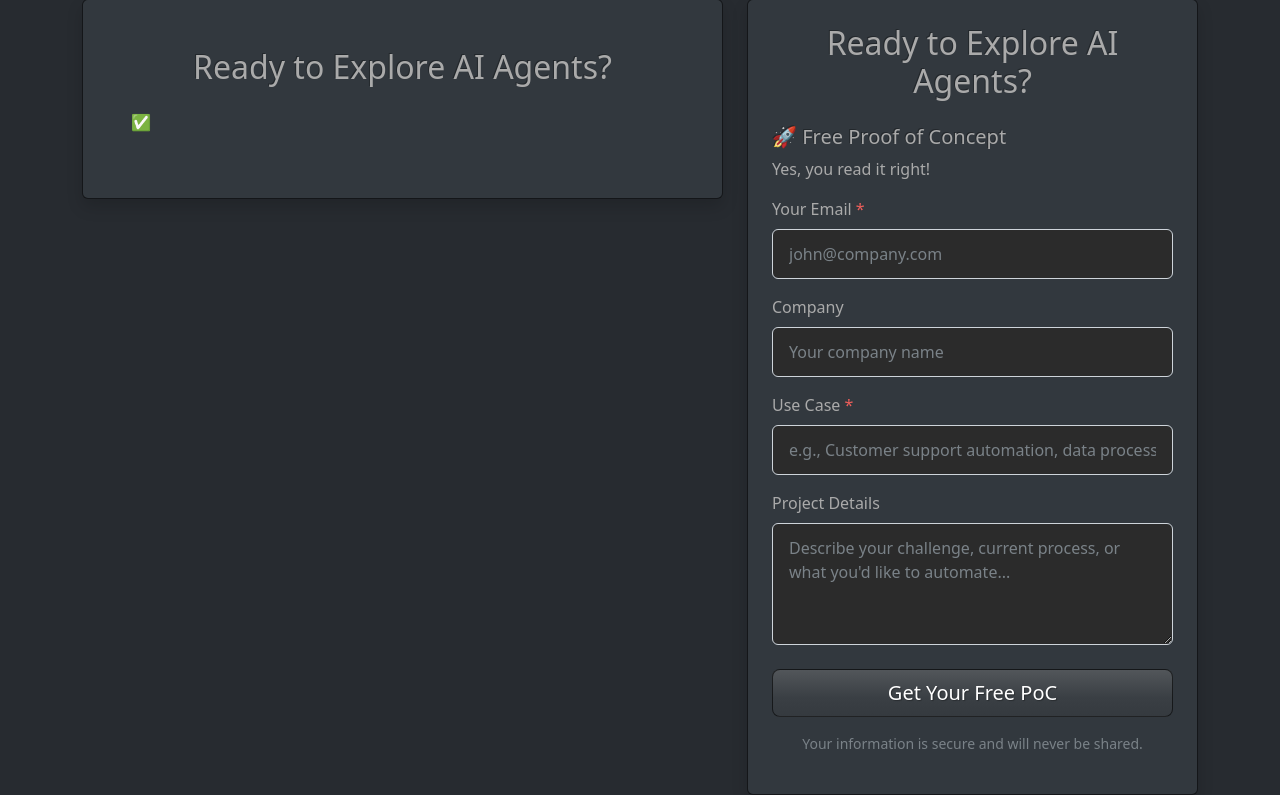
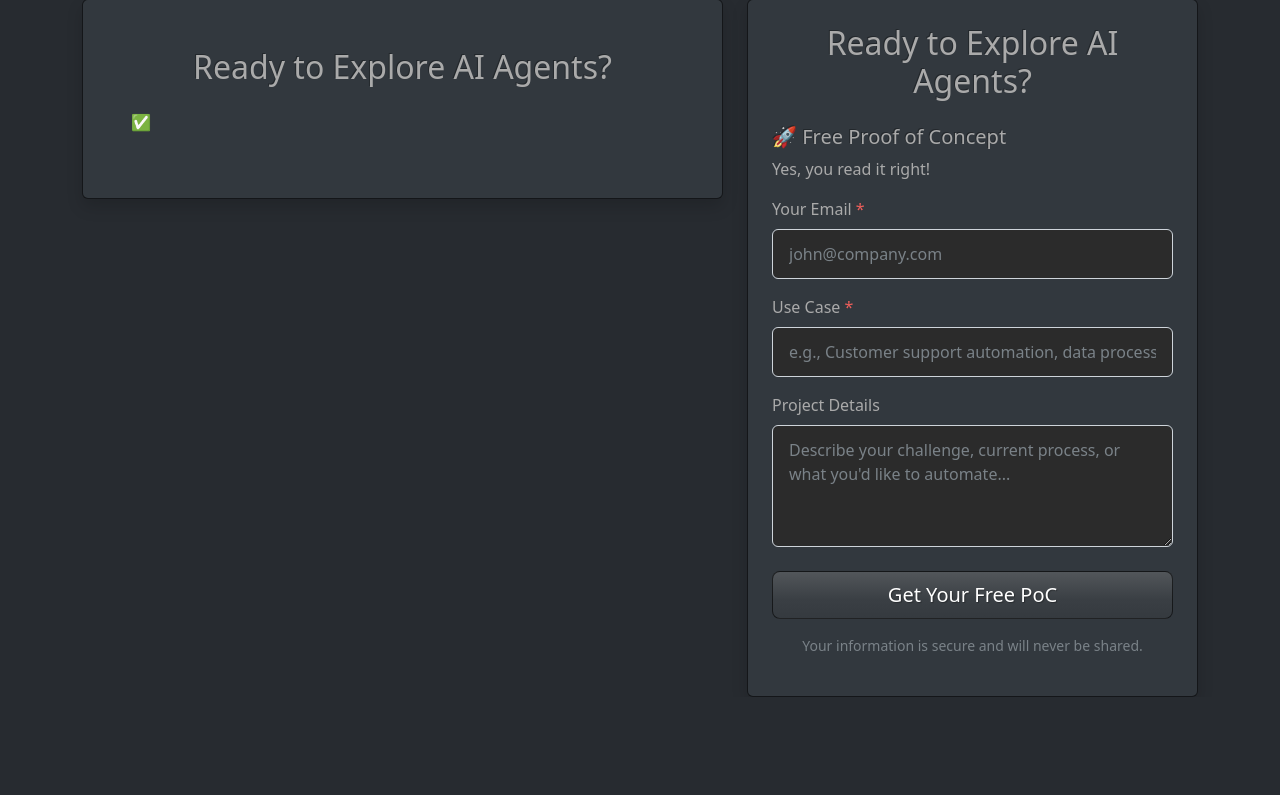
Before and after one commit to SergeySetti/ai-agents.team, a Flask app: page / in a window 1280 px wide. Shown: the part 213-1008 px from the top of the page. After the commit the page ends 910 px from the top, so only its background shows below. Run offline with Flask 3, Linux system fonts and the light colour scheme; some libraries are stand-ins or nearby versions.

Commit message:
Remove unused company input field from contact form for cleaner layout

```diff
--- a/src/ai_agents_team/templates/index.html
+++ b/src/ai_agents_team/templates/index.html
@@ -56,12 +56,6 @@
                             </div>
 
                             <div class="mb-3">
-                                <label for="company" class="form-label">Company</label>
-                                <input type="text" name="company" id="company" class="form-control"
-                                       placeholder="Your company name">
-                            </div>
-
-                            <div class="mb-3">
                                 <label for="usecase" class="form-label">Use Case <span
                                         class="text-danger">*</span></label>
                                 <input type="text" name="usecase" id="usecase" class="form-control"
```
